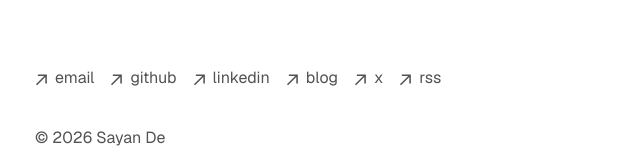
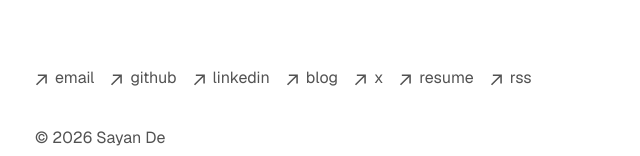
Before and after one commit to sayandedotcom/sayande.com, a Next.js app: page / in a window 1280 px wide. Shown: the part 2554-2710 px from the top of the page, without its empty margins (317-957 px from the left). Built offline with nearby package versions, Linux system fonts and the light colour scheme.

Commit message:
feat: add resume link to social navigation list

```diff
--- a/app/content.ts
+++ b/app/content.ts
@@ -231,5 +231,6 @@
   { label: "linkedin", href: "https://www.linkedin.com/in/sayande" },
   { label: "blog", href: "https://sayande.hashnode.dev" },
   { label: "x", href: "https://x.com/sayandedotcom" },
+  { label: "resume", href: "https://drive.google.com/file/d/1PS-72mV6TQVDRTbLtK2SkR0VU74zZz4a/view" },
   { label: "rss", href: "/rss" },
 ];
```
